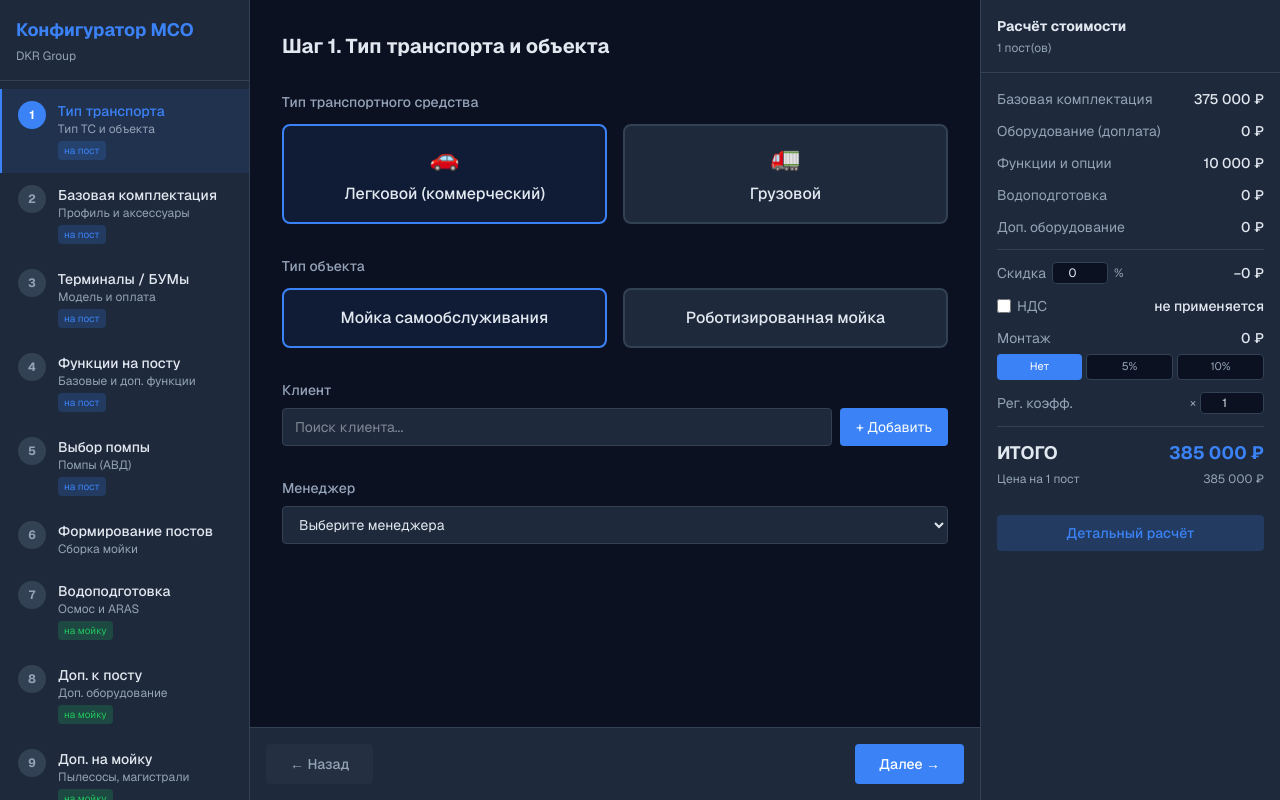
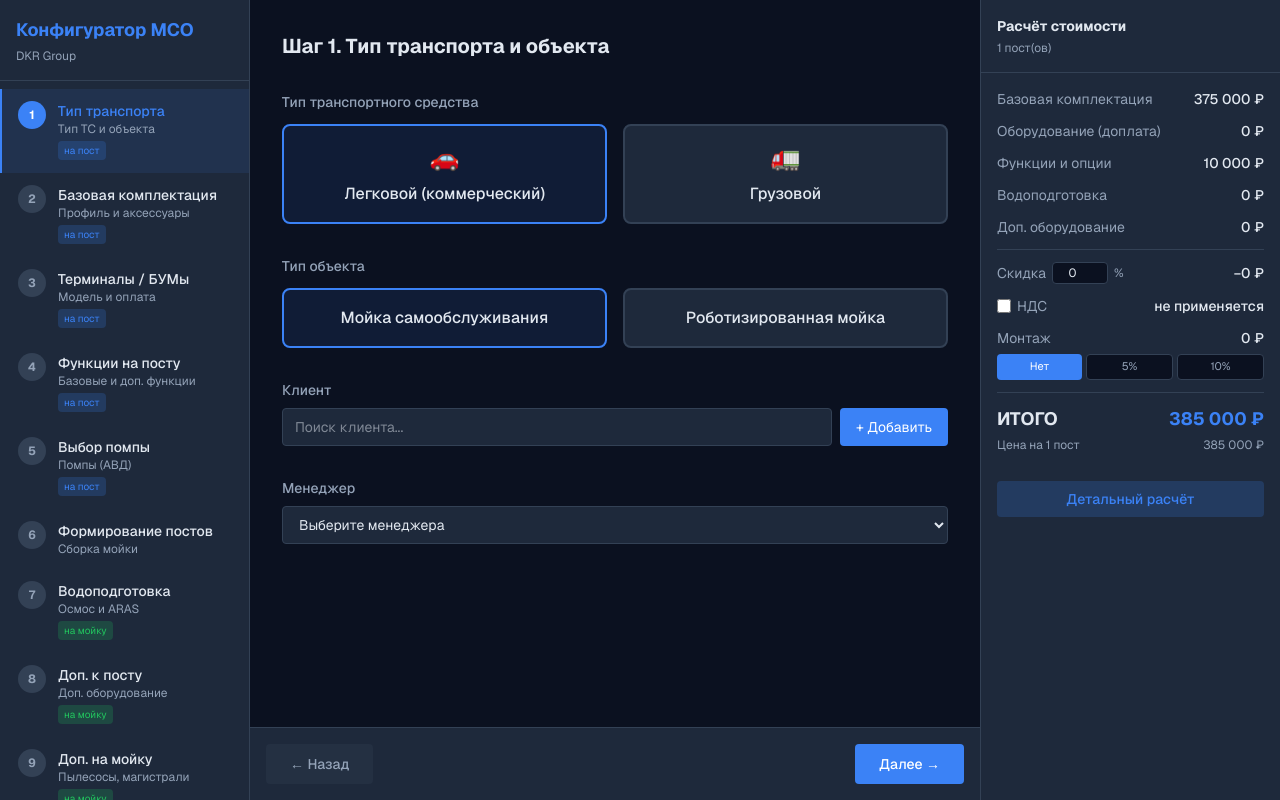
Before and after one commit to alexamatv/dkr-configurator, a Next.js app: page / in a window 1280 px wide. Built offline with nearby package versions, Linux system fonts and the light colour scheme.

Commit message:
fix: убрать региональный коэффициент из расчёта

```diff
--- a/src/components/CostPanel.tsx
+++ b/src/components/CostPanel.tsx
@@ -107,8 +107,7 @@ function useCostCalc(state: WizardState) {
   const montageRate = montage === 'commissioning' ? 0.05 : montage === 'full' ? 0.1 : 0;
   const montageAmount = afterDiscount * montageRate;
 
-  const regionalCoeff = state.step10.regionalCoefficient;
-  const total = (afterDiscount + vatAmount + montageAmount) * regionalCoeff;
+  const total = afterDiscount + vatAmount + montageAmount;
 
   const lines: [string, number][] = [
     ['Базовая комплектация', kitPrice * postCount],
@@ -129,7 +128,6 @@ function useCostCalc(state: WizardState) {
     vatAmount,
     montage,
     montageAmount,
-    regionalCoeff,
     total,
   };
 }
@@ -151,7 +149,7 @@ function CostContent({
 }) {
   const {
     postCount, lines, discountPct, discountAmount,
-    vatEnabled, vatPct, vatAmount, montage, montageAmount, regionalCoeff, total,
+    vatEnabled, vatPct, vatAmount, montage, montageAmount, total,
   } = calc;
 
   const update10 = (patch: Partial<Step10Data>) =>
@@ -238,20 +236,6 @@ function CostContent({
           </div>
         </div>
 
-        <div className="flex items-center justify-between">
-          <span className="text-muted">Рег. коэфф.</span>
-          <div className="flex items-center gap-1">
-            <span className="text-muted text-xs">×</span>
-            <input
-              type="number"
-              min={0}
-              step={0.1}
-              value={regionalCoeff}
-              onChange={(e) => update10({ regionalCoefficient: parseFloat(e.target.value) || 1 })}
-              className="w-16 bg-background border border-border rounded px-1.5 py-0.5 text-xs text-center focus:outline-none focus:border-accent"
-            />
-          </div>
-        </div>
       </div>
 
       <div className="border-t border-border pt-3">
--- a/src/components/Wizard.tsx
+++ b/src/components/Wizard.tsx
@@ -104,7 +104,6 @@ function createInitialState(): WizardState {
       vat: 22,
       montage: 'none',
       language: 'ru',
-      regionalCoefficient: 1.0,
     },
   };
 }
--- a/src/components/steps/Step10Final.tsx
+++ b/src/components/steps/Step10Final.tsx
@@ -132,17 +132,6 @@ export function Step10Final({ data, posts, onChange, onEditPost, onDuplicatePost
             <p className="text-[11px] text-muted mt-1">Участник Сколково — НДС не применяется</p>
           )}
         </div>
-        <div>
-          <label className="block text-sm font-medium text-muted mb-2">Рег. коэффициент</label>
-          <input
-            type="number"
-            min={0}
-            step={0.1}
-            value={data.regionalCoefficient}
-            onChange={(e) => update({ regionalCoefficient: parseFloat(e.target.value) || 1 })}
-            className="w-full bg-surface border border-border rounded px-3 py-2 text-sm focus:outline-none focus:border-accent"
-          />
-        </div>
       </div>
 
       <div>
--- a/src/types/index.ts
+++ b/src/types/index.ts
@@ -172,7 +172,6 @@ export interface Step10Data {
   vat: number;
   montage: MontageType;
   language: Language;
-  regionalCoefficient: number;
 }
 
 export interface WizardState {
```
